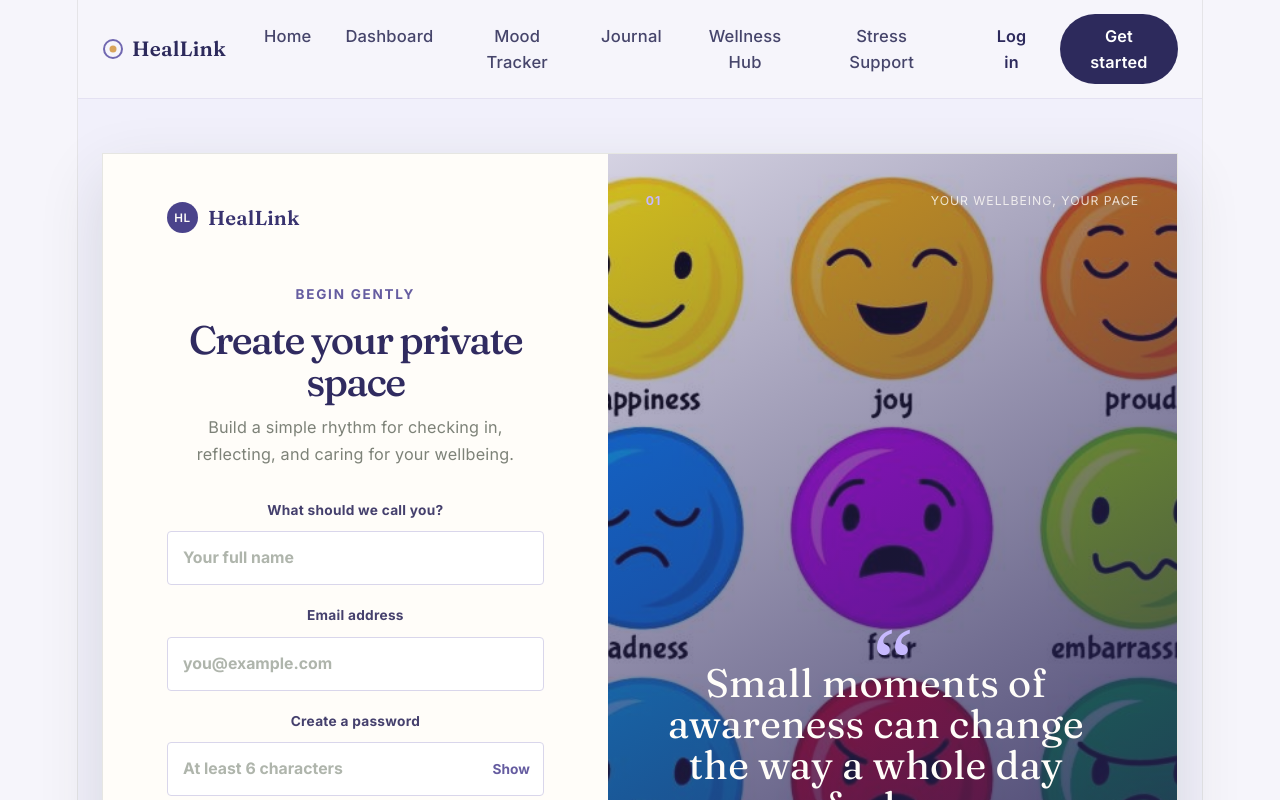
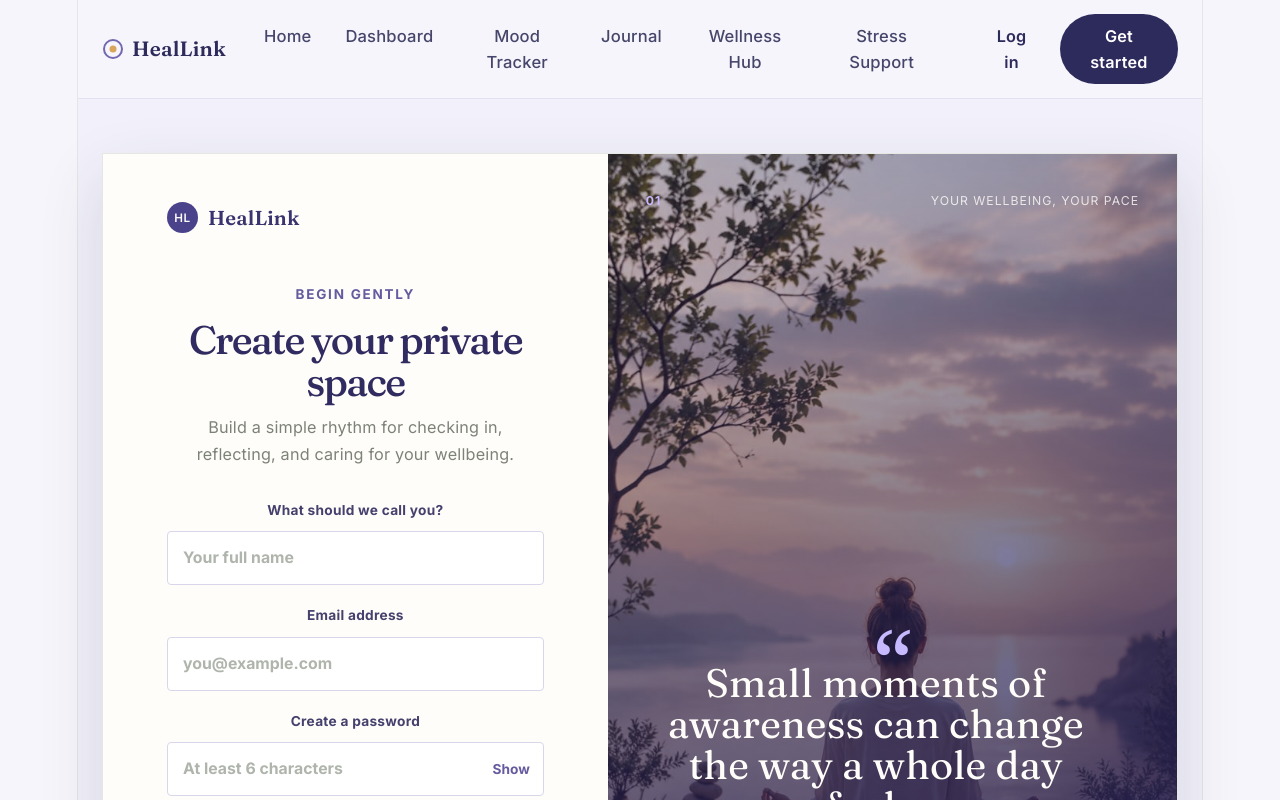
Before and after one commit to induwariadhithya/healLink, a React (Vite) app in the folder client/: page /register in a window 1280 px wide. Shown: the top 800 px of the page. Built offline with nearby package versions, Linux system fonts and the light colour scheme.

Commit message:
Use P1 image on registration page

```diff
--- a/client/src/pages/Register.jsx
+++ b/client/src/pages/Register.jsx
@@ -2,7 +2,7 @@ import { useState, useContext } from 'react';
 import { useNavigate, Link } from 'react-router-dom';
 import API from '../utils/api';
 import { AuthContext } from '../context/AuthContext';
-import moodImage from '../assets/images/mood-tracker.jpg';
+import registerImage from '../assets/images/register-wellbeing.jpg';
 import './Register.css';
 
 export default function Register() {
@@ -111,7 +111,7 @@ export default function Register() {
         </div>
 
         <div className="register-story">
-          <img src={moodImage} alt="A calm moment of self-care" />
+          <img src={registerImage} alt="A person meditating beside a calm lake" />
           <div className="register-story__shade" />
           <div className="register-story__content">
             <span className="register-quote-mark">“</span>
```
Also changed, not shown: client/src/assets/images/register-wellbeing.jpg (added).
